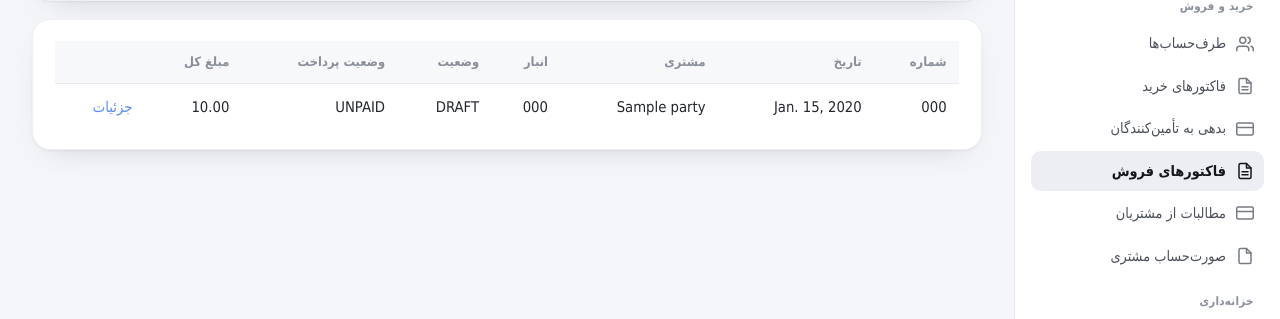
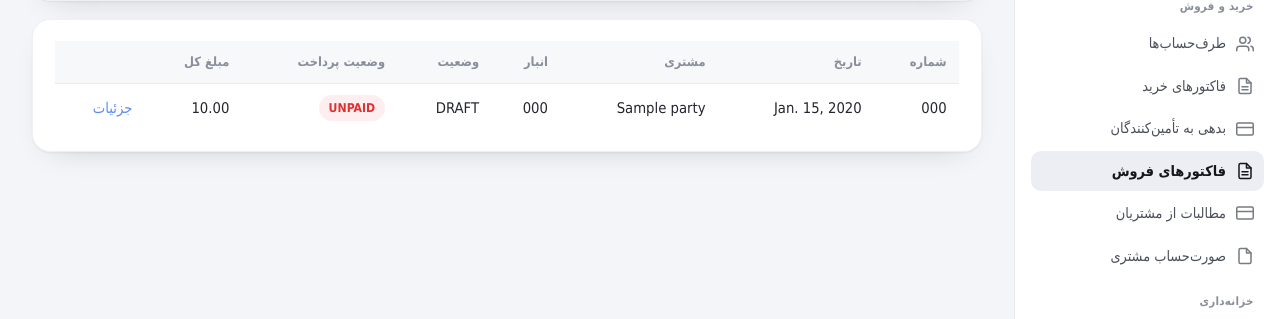
Before and after one commit to zeroexlive/Accountix, a Django app: page /sales/invoices/ in a window 1280 px wide. Shown: the part 532-851 px from the top of the page. Run offline with Django 5.2, Linux system fonts and the light colour scheme; a user stored in the database is signed in; tables that the repository leaves empty hold one stand-in row (values such as "Sample post").

Commit message:
Sprint 11: sync backend/templates/sales/invoice_list.html

```diff
--- a/backend/templates/sales/invoice_list.html
+++ b/backend/templates/sales/invoice_list.html
@@ -8,5 +8,5 @@
 <label>تا تاریخ</label><input type="date" name="date_to" value="{{ request.GET.date_to }}">
 <button type="submit">پالایش</button></form></div>
 {% if invoices %}<div class="card"><table><tr><th>شماره</th><th>تاریخ</th><th>مشتری</th><th>انبار</th><th>وضعیت</th><th>وضعیت پرداخت</th><th>مبلغ کل</th><th></th></tr>
-{% for inv in invoices %}<tr><td>{{ inv.invoice_number }}</td><td>{{ inv.invoice_date }}</td><td>{{ inv.customer.name }}</td><td>{{ inv.warehouse.code }}</td><td>{{ inv.status }}</td><td>{{ inv.payment_status }}</td><td>{{ inv.grand_total }}</td><td><a href="{% url 'sales_invoice_detail' inv.pk %}">جزئیات</a></td></tr>{% endfor %}
+{% for inv in invoices %}<tr><td>{{ inv.invoice_number }}</td><td>{{ inv.invoice_date }}</td><td>{{ inv.customer.name }}</td><td>{{ inv.warehouse.code }}</td><td>{{ inv.status }}</td><td><span class="pill {% if inv.payment_status == 'PAID' %}pill-paid{% elif inv.payment_status == 'PARTIALLY_PAID' %}pill-partial{% else %}pill-unpaid{% endif %}">{{ inv.payment_status }}</span></td><td>{{ inv.grand_total }}</td><td><a href="{% url 'sales_invoice_detail' inv.pk %}">جزئیات</a></td></tr>{% endfor %}
 </table>{% include "_pagination.html" %}</div>{% else %}<p class="empty">فاکتور فروشی یافت نشد.</p>{% endif %}{% endblock %}
```
